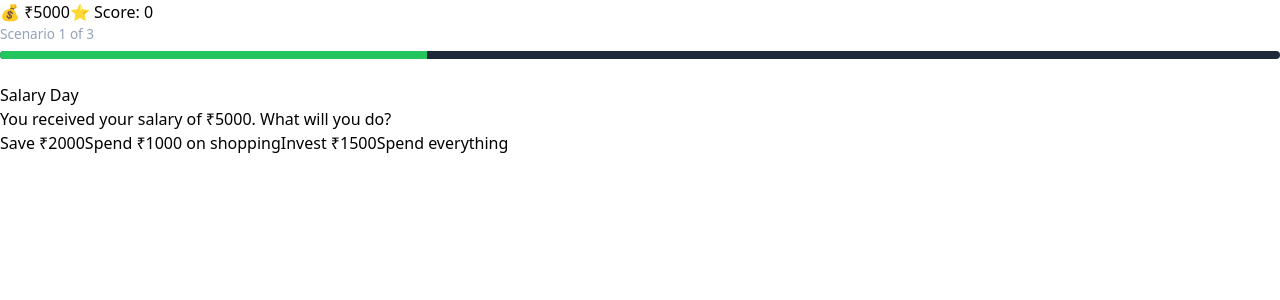
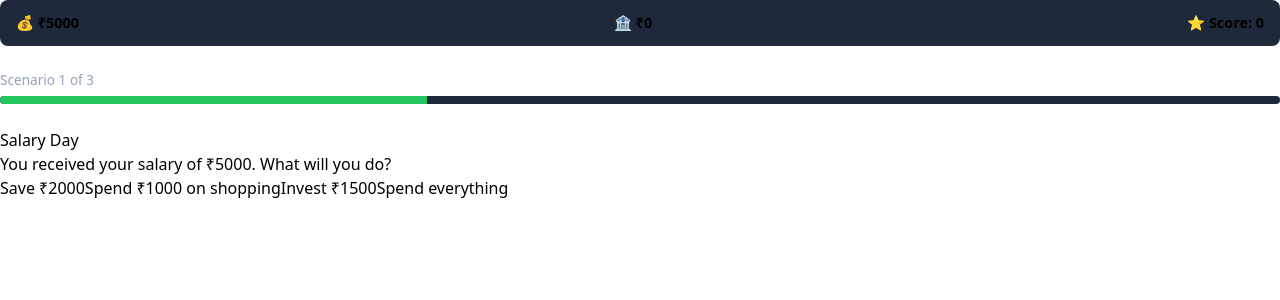
Before and after one commit to himanshucode-07/financial-literacy-game, a React (Vite) app: page / in a window 1280 px wide. Both pictures are taken after a click on the button "Start Game". Shown: the top 300 px of the page. Built offline with nearby package versions, Linux system fonts and the light colour scheme.

Commit message:
feat: track and display savings separately from money

```diff
--- a/src/App.css
+++ b/src/App.css
@@ -85,3 +85,15 @@
   font-weight: 700;
   font-size: 1.1rem;
 }
+
+.stats-bar {
+  display: flex;
+  justify-content: space-between;
+  background-color: #1e293b;
+  padding: 0.75rem 1rem;
+  border-radius: 8px;
+  margin-bottom: 1.5rem;
+  font-weight: 600;
+  font-size: 0.9rem;
+  gap: 0.5rem;
+}
--- a/src/App.jsx
+++ b/src/App.jsx
@@ -8,6 +8,7 @@ import './App.css';
 function App() {
   const [gameStarted, setGameStarted] = useState(false);
   const [money, setMoney] = useState(5000);
+  const [savings, setSavings] = useState(0);
   const [score, setScore] = useState(0);
   const [currentScenarioIndex, setCurrentScenarioIndex] = useState(0);
   const [history, setHistory] = useState([]);
@@ -34,6 +35,7 @@ function App() {
     const currentScenario = scenarios[currentScenarioIndex];
 
     setMoney((prevMoney) => prevMoney + choice.moneyChange);
+    setSavings((prevSavings) => prevSavings + choice.savingsChange);
     setScore((prevScore) => prevScore + choice.scoreChange);
     setHistory((prevHistory) => [
       ...prevHistory,
@@ -44,6 +46,7 @@ function App() {
 
   const handleRestart = () => {
     setMoney(5000);
+    setSavings(0);
     setScore(0);
     setCurrentScenarioIndex(0);
     setHistory([]);
@@ -59,6 +62,7 @@ function App() {
       {gameStarted && currentScenario && (
         <GameScreen
           money={money}
+          savings={savings}
           score={score}
           scenario={currentScenario}
           currentIndex={currentScenarioIndex}
@@ -72,6 +76,7 @@ function App() {
           <h2>🎉 Game Complete!</h2>
           <p>Final Score: {score}</p>
           <p>Final Money: ₹{money}</p>
+          <p>Final Savings: ₹{savings}</p>
           {score === highScore && score > 0 && (
             <p className="new-high-score">🏆 New High Score!</p>
           )}
--- a/src/components/GameScreen.jsx
+++ b/src/components/GameScreen.jsx
@@ -1,10 +1,11 @@
 import ProgressBar from './ProgressBar';
 
-function GameScreen({ money, score, scenario, currentIndex, totalScenarios, onChoice }) {
+function GameScreen({ money, savings, score, scenario, currentIndex, totalScenarios, onChoice }) {
   return (
     <div className="game-screen">
       <div className="stats-bar">
         <span>💰 ₹{money}</span>
+        <span>🏦 ₹{savings}</span>
         <span>⭐ Score: {score}</span>
       </div>
 
```
